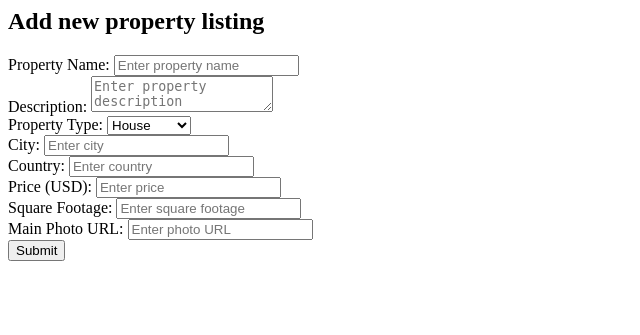
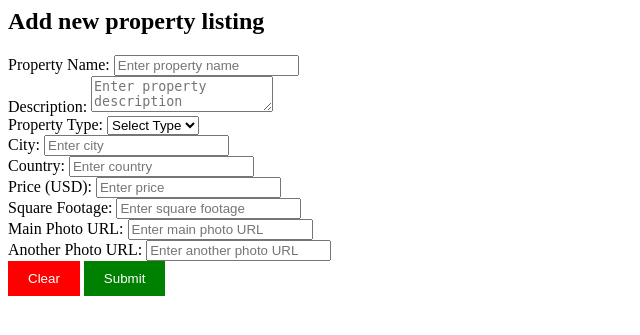
Before and after one commit to Szymon-Kasprzycki/Grupa-c-real-estate-agency, a Django app: page /create/ in a window 1280 px wide. Shown: the top 335 px of the page, without its empty margins (0-640 px from the left). Run offline with Django 5.2, Linux system fonts and the light colour scheme.

Commit message:
Refactor templates into main form

```diff
--- a/backend/properties/endpoints.py
+++ b/backend/properties/endpoints.py
@@ -13,9 +13,7 @@ def create_property(request):
             image = image_form.save(commit=False)
             image.property = property_obj
             image.save()
-            property_type = property_obj.type.lower()
-            template_name = f'{property_type}_template.html'
-            return render(request, template_name, {'property': property_obj})
+            return HttpResponse(status=201, content=dict(message='success', property=property_obj.id, image=image.id))
         else:
             return HttpResponse(status=400, content=dict(message='error', errors=[*property_form.errors, *image_form.errors]))
     else:
--- a/backend/properties/forms.py
+++ b/backend/properties/forms.py
@@ -7,8 +7,7 @@ class PropertyForm(ModelForm):
         model = Property
         fields = '__all__'
 
-
 class PropertyImageForm(ModelForm):
     class Meta:
         model = PropertyImage
-        fields = '__all__'
+        exclude = ['property']
--- a/backend/templates/base_property_form.html
+++ b/backend/templates/base_property_form.html
@@ -1,7 +1,9 @@
-<form method="POST" action="{% url 'create_property' %}">
+<form method="POST" action="{% url 'create_property' %}" enctype="multipart/form-data">
     {% csrf_token %}
     <h2>Add new property listing</h2>
-    <input type="hidden" name="owner" value='{"first_name": "John", "last_name": "Doe", "email": "john.doe@example.com", "phone": "123-456-7890"}'>
+
+    <input type="hidden" name="owner"
+           value='{"first_name": "John", "last_name": "Doe", "email": "john.doe@example.com", "phone": "123-456-7890"}'>
 
     <label for="name">Property Name:</label>
     <input type="text" id="name" name="name" maxlength="100" placeholder="Enter property name" required><br>
@@ -10,7 +12,8 @@
     <textarea id="description" name="description" maxlength="5000" placeholder="Enter property description" required></textarea><br>
 
     <label for="type">Property Type:</label>
-    <select id="type" name="type" required>
+    <select id="type" name="type" required onchange="showFields(this.value)">
+        <option value="">Select Type</option>
         <option value="House">House</option>
         <option value="Flat">Flat</option>
         <option value="Apartment">Apartment</option>
@@ -24,17 +27,56 @@
     <input type="text" id="country" name="country" maxlength="100" placeholder="Enter country" required><br>
 
     <label for="price">Price (USD):</label>
-    <input type="number" id="price" name="price" step="1" min="1" placeholder="Enter price" required><br>
+    <input type="number" id="price" name="price" step="0.01" min="1" placeholder="Enter price" required><br>
 
     <label for="sqft">Square Footage:</label>
-    <input type="number" id="sqft" name="sqft" step="1" placeholder="Enter square footage" required><br>
+    <input type="number" id="sqft" name="sqft" step="0.01" min="1" placeholder="Enter square footage" required><br>
+
+    <div id="dynamic-fields">
+    </div>
+
+    <input type="hidden" id="garage" name="garage" value="0">
+    <input type="hidden" id="lot_size" name="lot_size" value="0">
+    <input type="hidden" id="bedrooms" name="bedrooms" value="0">
 
     <label for="photo_main">Main Photo URL:</label>
-    <input type="url" id="photo_main" name="photo_main" placeholder="Enter photo URL" required><br>
+    <input type="url" id="photo_main" name="photo_main" placeholder="Enter main photo URL" required><br>
 
+    <label for="photo">Another Photo URL:</label>
+    <input type="url" id="photo" name="photo" placeholder="Enter another photo URL"required><br>
 
-    {% block additional_fields %}
-    {% endblock %}
+    <button type="reset" style="background-color: red; color: white; border: none; padding: 10px 20px; cursor: pointer;">Clear</button>
+    <button type="submit" style="background-color: green; color: white; border: none; padding: 10px 20px; cursor: pointer;">Submit</button>
+</form>
 
-    <button type="submit">Submit</button>
-</form>
+<script>
+    function showFields(propertyType) {
+        const dynamicFields = document.getElementById('dynamic-fields');
+        dynamicFields.innerHTML = '';
+        document.getElementById('garage').value = 0;
+        document.getElementById('lot_size').value = 0;
+        document.getElementById('bedrooms').value = 0;
+
+        if (propertyType === 'House') {
+            dynamicFields.innerHTML = `
+                <label for="bedrooms">Bedrooms:</label>
+                <input type="number" id="bedrooms" name="bedrooms" min="1" placeholder="Enter number of bedrooms" required><br>
+                <label for="bathrooms">Bathrooms:</label>
+                <input type="number" id="bathrooms" name="bathrooms" min="1" placeholder="Enter number of bathrooms" required><br>
+                <label for="garage">Garage Spaces:</label>
+                <input type="number" id="garage" name="garage" min="0" placeholder="Enter number of garage spaces" required><br>
+                <label for="lot_size">Lot Size (acres):</label>
+                <input type="number" id="lot_size" name="lot_size" step="0.01" min="1" placeholder="Enter lot size" required><br>`;
+        } else if (propertyType === 'Flat' || propertyType === 'Apartment') {
+            dynamicFields.innerHTML = `
+                <label for="bedrooms">Bedrooms:</label>
+                <input type="number" id="bedrooms" name="bedrooms" min="1" placeholder="Enter number of bedrooms" required><br>
+                <label for="bathrooms">Bathrooms:</label>
+                <input type="number" id="bathrooms" name="bathrooms" min="1" placeholder="Enter number of bathrooms" required><br>`;
+        } else if (propertyType === 'Studio') {
+            dynamicFields.innerHTML = `
+                <label for="bathrooms">Bathrooms:</label>
+                <input type="number" id="bathrooms" name="bathrooms" min="1" placeholder="Enter number of bathrooms" required><br>`;
+        }
+    }
+</script>
```
Also changed, not shown: backend/templates/apartment_template.html (deleted, +0 -10 lines), backend/templates/flat_template.html (deleted, +0 -9 lines), backend/templates/house_template.html (deleted, +0 -16 lines), backend/templates/studio_template.html (deleted, +0 -7 lines).
